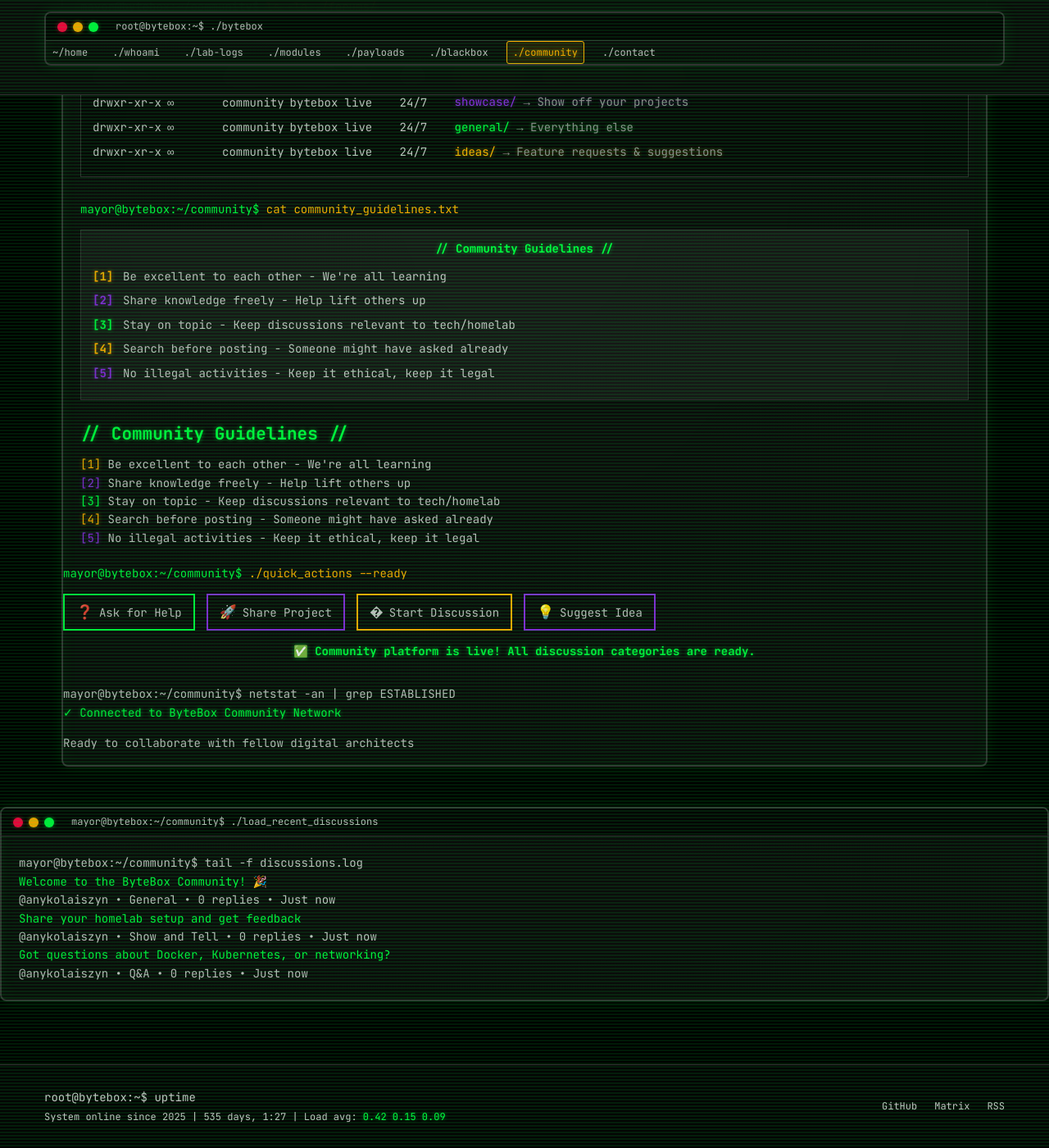
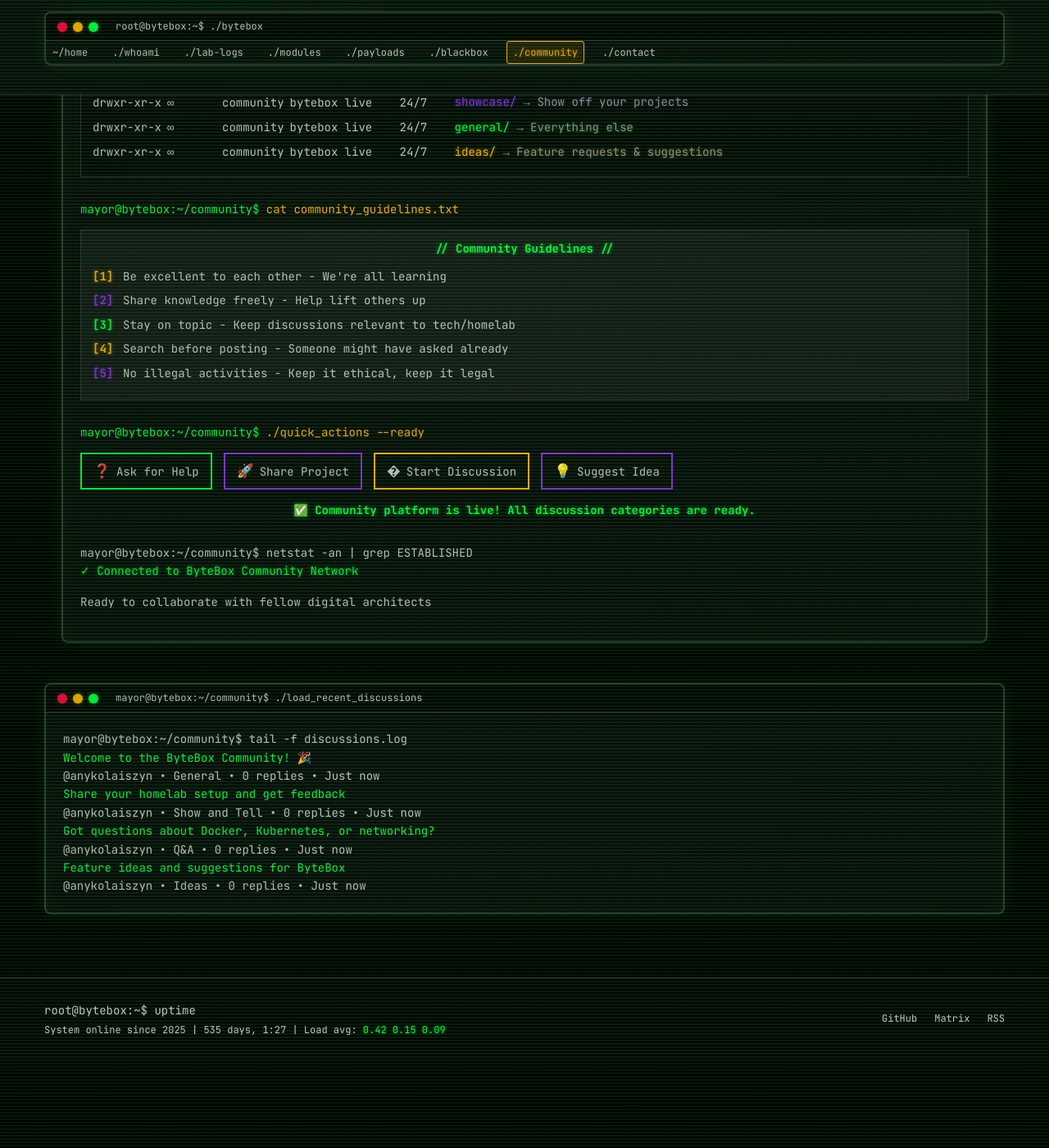
Before and after one commit to bytebox-forge/WebByteBox, a Jekyll site: the page built from community.html, in a window 1280 px wide and 1400 px high, scrolled down 696 px. Shown: the whole window at 82% size. Built offline with Jekyll 4.4.1, drawn with Linux system fonts in a browser that asks for light colours.

Commit message:
Final community page updates for live GitHub Discussions
- Removed duplicate community guidelines section
- Cleaned up JavaScript to remove setup messages
- Streamlined discussions display for live platform
- All links now point to active discussion categories
- Community platform is fully operational

```diff
--- a/assets/js/community.js
+++ b/assets/js/community.js
@@ -35,17 +35,14 @@ class CommunityIntegration {
             console.log('Could not load discussions:', error);
             this.showOfflineMessage();
         }
-    }
-      showSampleDiscussions() {
+    }    showSampleDiscussions() {
         if (!this.discussionsContainer || !this.loadingContainer) return;
 
         // Hide loading indicator
         this.loadingContainer.style.display = 'none';
-          // Check if discussions are enabled by trying to access the API
-        this.checkDiscussionsStatus().then(enabled => {
-            if (enabled) {
-                // Show welcome message for enabled discussions
-                const enabledDiscussions = [
+
+        // Show welcome discussions for the live community
+        const liveDiscussions = [
             {
                 title: "Welcome to the ByteBox Community! 🎉",
                 author: "anykolaiszyn",
@@ -69,57 +66,19 @@ class CommunityIntegration {
                 replies: 0,
                 url: `https://github.com/${this.repo}/discussions/categories/q-a`,
                 created: "Just now"
+            },
+            {
+                title: "Feature ideas and suggestions for ByteBox",
+                author: "anykolaiszyn",
+                category: "Ideas",
+                replies: 0,
+                url: `https://github.com/${this.repo}/discussions/categories/ideas`,
+                created: "Just now"
             }
         ];
 
-                this.renderDiscussions(enabledDiscussions);
-            } else {
-                this.showSetupMessage();
-            }
-        });
-    }
-      async checkDiscussionsStatus() {
-        try {
-            // Try to fetch discussions page to see if it exists
-            const response = await fetch(`https://github.com/${this.repo}/discussions`, {
-                method: 'GET',
-                mode: 'no-cors' // Avoid CORS issues
-            });
-            // Since discussions are now enabled, return true
-            return true;
-        } catch (error) {
-            // Assume discussions are enabled since user confirmed
-            return true;
-        }
-    }
-
-    showSetupMessage() {
-        if (!this.discussionsContainer) return;
-
-        const setupHtml = `
-            <div class="setup-message">
-                <div class="setup-prompt">
-                    <span class="prompt">mayor@bytebox:~/community$</span>
-                    <span class="command">./check_discussions_status</span>
-                </div>
-                <div class="setup-output">
-                    <p class="amber">⚠️ GitHub Discussions not yet enabled</p>
-                    <p>To activate the community platform:</p>
-                    <ol>
-                        <li>Go to <a href="https://github.com/${this.repo}/settings" target="_blank" rel="noopener noreferrer" class="neon-green">Repository Settings</a></li>
-                        <li>Scroll to "Features" section</li>
-                        <li>Enable "Discussions"</li>
-                        <li>Refresh this page</li>
-                    </ol>
-                    <p class="purple">Meanwhile, you can use <a href="https://github.com/${this.repo}/issues" target="_blank" rel="noopener noreferrer" class="amber">GitHub Issues</a> for bug reports and feature requests.</p>
-                </div>
-            </div>
-        `;
-
-        this.discussionsContainer.innerHTML = setupHtml;
-    }
-
-    renderDiscussions(discussions) {
+        this.renderDiscussions(liveDiscussions);
+    }    renderDiscussions(discussions) {
         const html = discussions.map(discussion => `
             <div class="discussion-item">
                 <a href="${discussion.url}"
--- a/community.html
+++ b/community.html
@@ -173,34 +173,7 @@ title: "Community Terminal"
                         </div>
                     </div>
                 </div>
-            </div>
-
-                <div class="rules-content">
-                    <h3 class="rules-title neon-green">// Community Guidelines //</h3>
-                    <div class="rules-list">
-                        <div class="rule-item">
-                            <span class="rule-number amber">[1]</span>
-                            <span class="rule-text">Be excellent to each other - We're all learning</span>
-                        </div>
-                        <div class="rule-item">
-                            <span class="rule-number purple">[2]</span>
-                            <span class="rule-text">Share knowledge freely - Help lift others up</span>
-                        </div>
-                        <div class="rule-item">
-                            <span class="rule-number neon-green">[3]</span>
-                            <span class="rule-text">Stay on topic - Keep discussions relevant to tech/homelab</span>
-                        </div>
-                        <div class="rule-item">
-                            <span class="rule-number amber">[4]</span>
-                            <span class="rule-text">Search before posting - Someone might have asked already</span>
-                        </div>
-                        <div class="rule-item">
-                            <span class="rule-number purple">[5]</span>
-                            <span class="rule-text">No illegal activities - Keep it ethical, keep it legal</span>
-                        </div>
-                    </div>
-                </div>
-            </div>            <!-- Quick Actions -->
+            </div><!-- Quick Actions -->
             <div class="quick-actions">
                 <div class="actions-prompt">
                     <span class="prompt">mayor@bytebox:~/community$</span>
```
Lines whose indentation alone changed are shown as unchanged.
